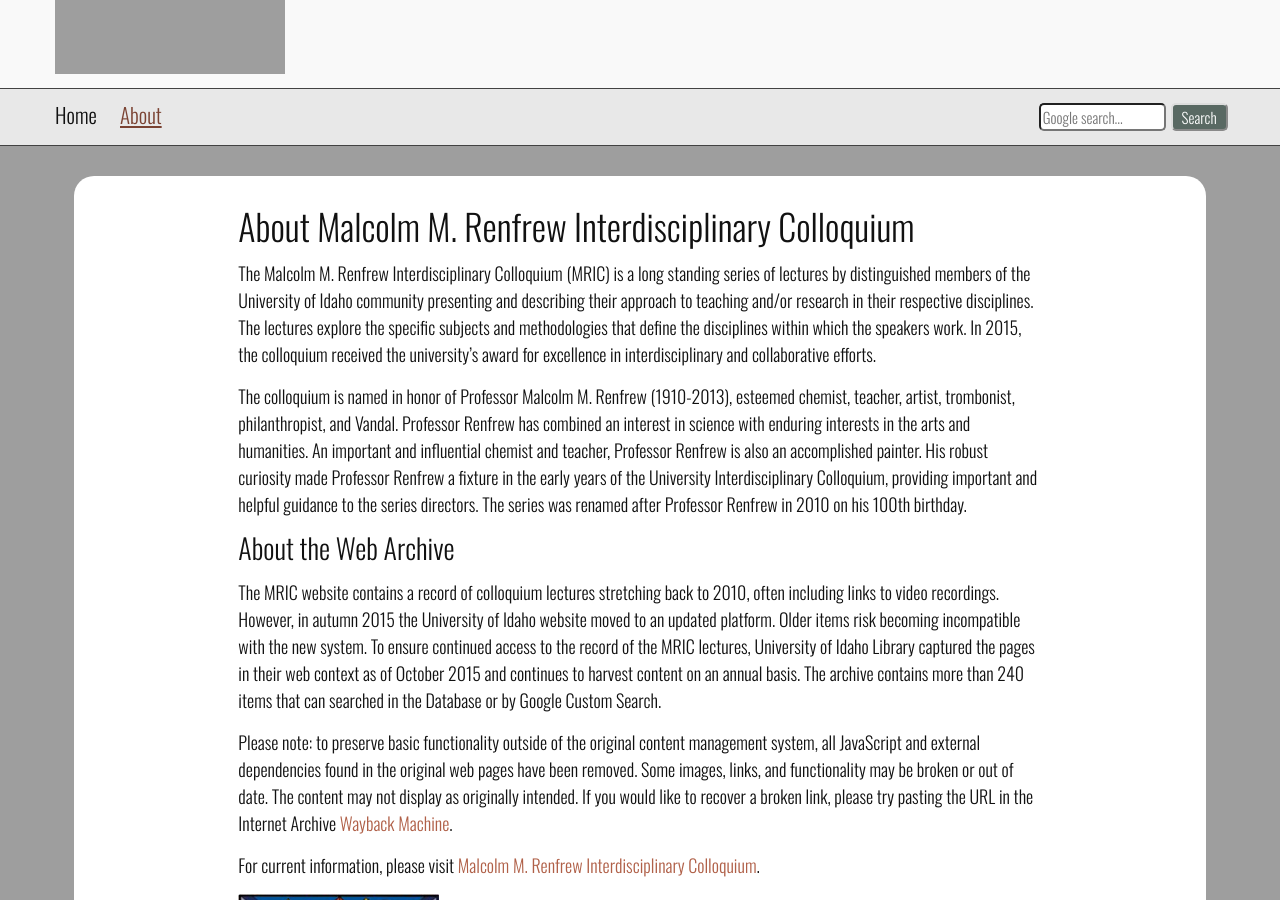
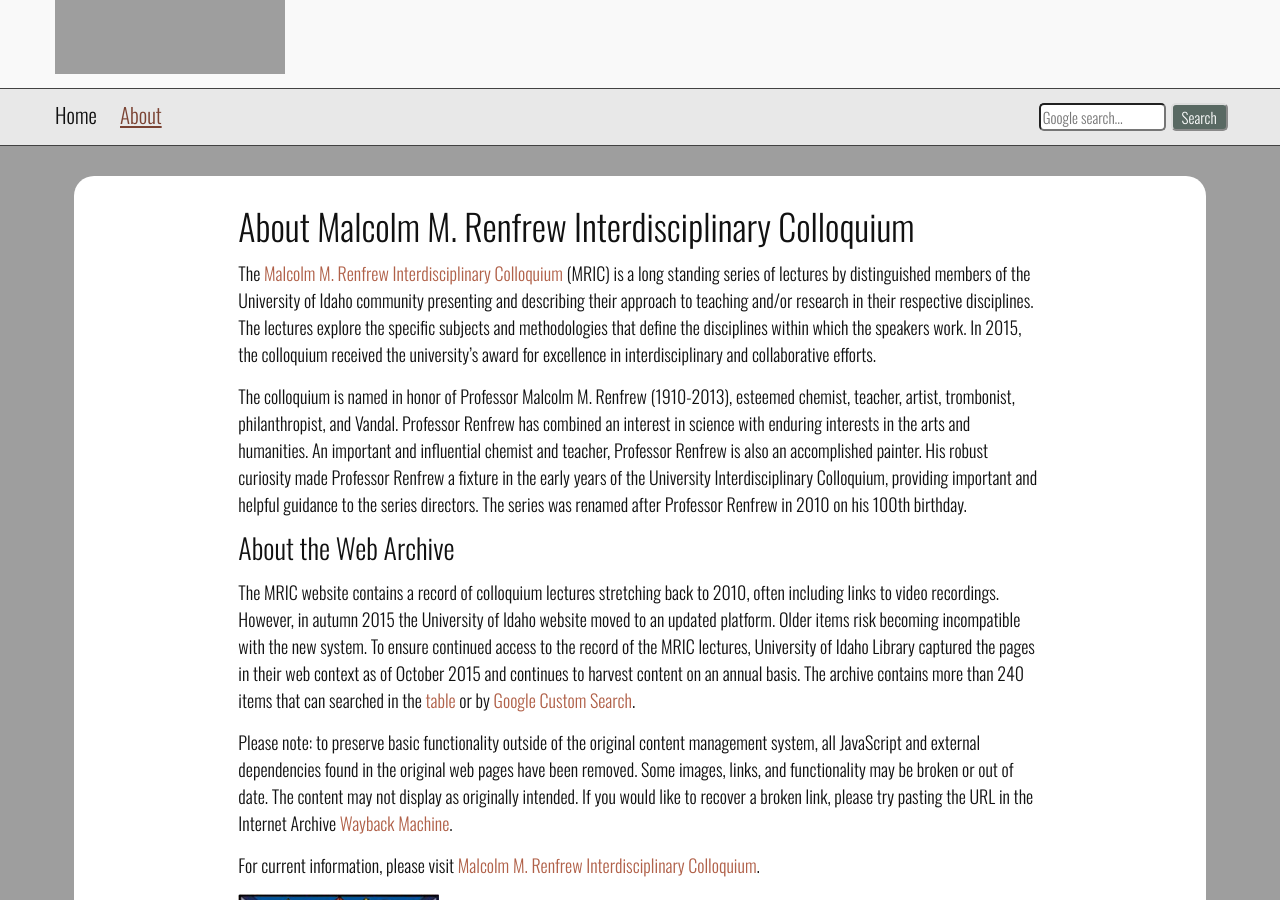
Before and after one commit to uidaholib/mric_source, a Jekyll site: the page built from about.md, in a window 1280 px wide and 900 px high, scrolled down 275 px. Built offline with Jekyll 4.4.1, drawn with Linux system fonts in a browser that asks for light colours.

Commit message:
update about

```diff
--- a/about.md
+++ b/about.md
@@ -5,7 +5,7 @@ title: About
 
 # About Malcolm M. Renfrew Interdisciplinary Colloquium
 
-The Malcolm M. Renfrew Interdisciplinary Colloquium (MRIC) is a long standing series of lectures by distinguished members of the University of Idaho community presenting and describing their approach to teaching and/or research in their respective disciplines.
+The [Malcolm M. Renfrew Interdisciplinary Colloquium](http://www.uidaho.edu/class/mric) (MRIC) is a long standing series of lectures by distinguished members of the University of Idaho community presenting and describing their approach to teaching and/or research in their respective disciplines.
 The lectures explore the specific subjects and methodologies that define the disciplines within which the speakers work.
 In 2015, the colloquium received the university's award for excellence in interdisciplinary and collaborative efforts.
 
@@ -21,7 +21,7 @@ The MRIC website contains a record of colloquium lectures stretching back to 201
 However, in autumn 2015 the University of Idaho website moved to an updated platform.
 Older items risk becoming incompatible with the new system.
 To ensure continued access to the record of the MRIC lectures, University of Idaho Library captured the pages in their web context as of October 2015 and continues to harvest content on an annual basis.
-The archive contains more than 240 items that can searched in the Database or by Google Custom Search.
+The archive contains more than 240 items that can searched in the [table](index.html) or by [Google Custom Search](search.html).
 
 Please note: to preserve basic functionality outside of the original content management system, all JavaScript and external dependencies found in the original web pages have been removed.
 Some images, links, and functionality may be broken or out of date.
```
